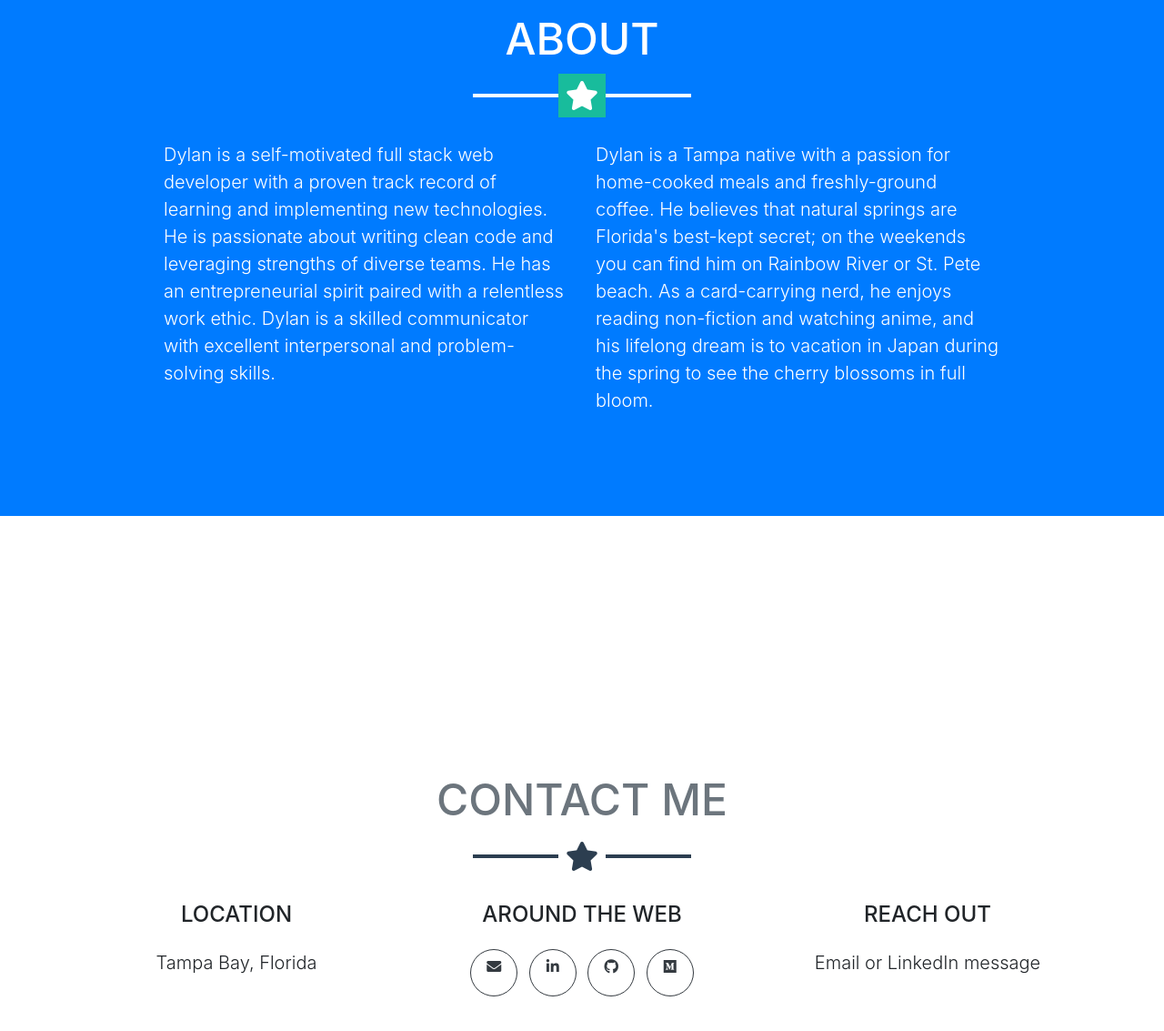
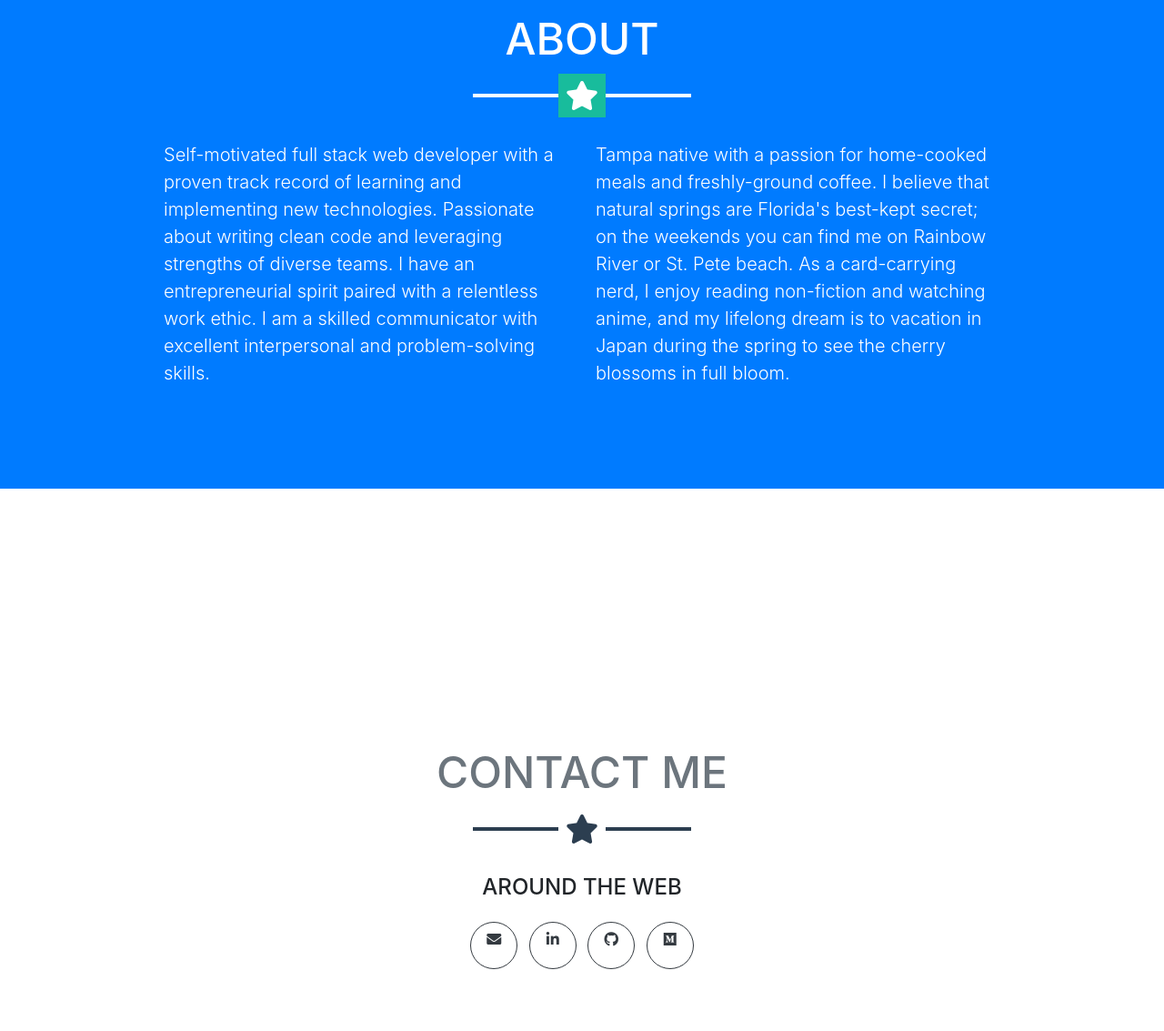
Before and after one commit to DylanAttal/portfolio, a website with bundled scripts: page index.html in a window 1280 px wide. Shown: the part 3505-4638 px from the top of the page at 91% size. Built offline with nearby package versions, Linux system fonts and the light colour scheme.

Commit message:
Changes About section to first person. Removes two colums in Contact.

```diff
--- a/index.html
+++ b/index.html
@@ -303,21 +303,21 @@
         <div class="row">
           <div class="col-lg-5 ml-auto">
             <p class="lead">
-              Dylan is a self-motivated full stack web developer with a proven
-              track record of learning and implementing new technologies. He is
-              passionate about writing clean code and leveraging strengths of
-              diverse teams. He has an entrepreneurial spirit paired with a
-              relentless work ethic. Dylan is a skilled communicator with
+              Self-motivated full stack web developer with a proven
+              track record of learning and implementing new technologies.
+              Passionate about writing clean code and leveraging strengths of
+              diverse teams. I have an entrepreneurial spirit paired with a
+              relentless work ethic. I am a skilled communicator with
               excellent interpersonal and problem-solving skills.
             </p>
           </div>
           <div class="col-lg-5 mr-auto">
             <p class="lead">
-              Dylan is a Tampa native with a passion for home-cooked meals and
-              freshly-ground coffee. He believes that natural springs are
-              Florida's best-kept secret; on the weekends you can find him on
-              Rainbow River or St. Pete beach. As a card-carrying nerd, he
-              enjoys reading non-fiction and watching anime, and his lifelong
+              Tampa native with a passion for home-cooked meals and
+              freshly-ground coffee. I believe that natural springs are
+              Florida's best-kept secret; on the weekends you can find me on
+              Rainbow River or St. Pete beach. As a card-carrying nerd, I
+              enjoy reading non-fiction and watching anime, and my lifelong
               dream is to vacation in Japan during the spring to see the cherry
               blossoms in full bloom.
             </p>
@@ -337,11 +337,7 @@
         </h2>
         <hr class="star-dark mb-5" />
         <div class="row">
-          <div class="col-md-4 mb-5 mb-lg-0">
-            <h4 class="text-uppercase mb-4">Location</h4>
-            <p class="lead mb-0">Tampa Bay, Florida</p>
-          </div>
-          <div class="col-md-4 mb-5 mb-lg-0">
+          <div class="col-md-4 mb-5 mb-lg-0 mx-auto">
             <h4 class="text-uppercase mb-4">Around the Web</h4>
             <ul class="list-inline mb-0">
               <li class="list-inline-item">
@@ -380,10 +376,6 @@
                 </a>
               </li>
             </ul>
-          </div>
-          <div class="col-md-4">
-            <h4 class="text-uppercase mb-4">Reach Out</h4>
-            <p class="lead mb-0">Email or LinkedIn message</p>
           </div>
         </div>
       </div>
```
